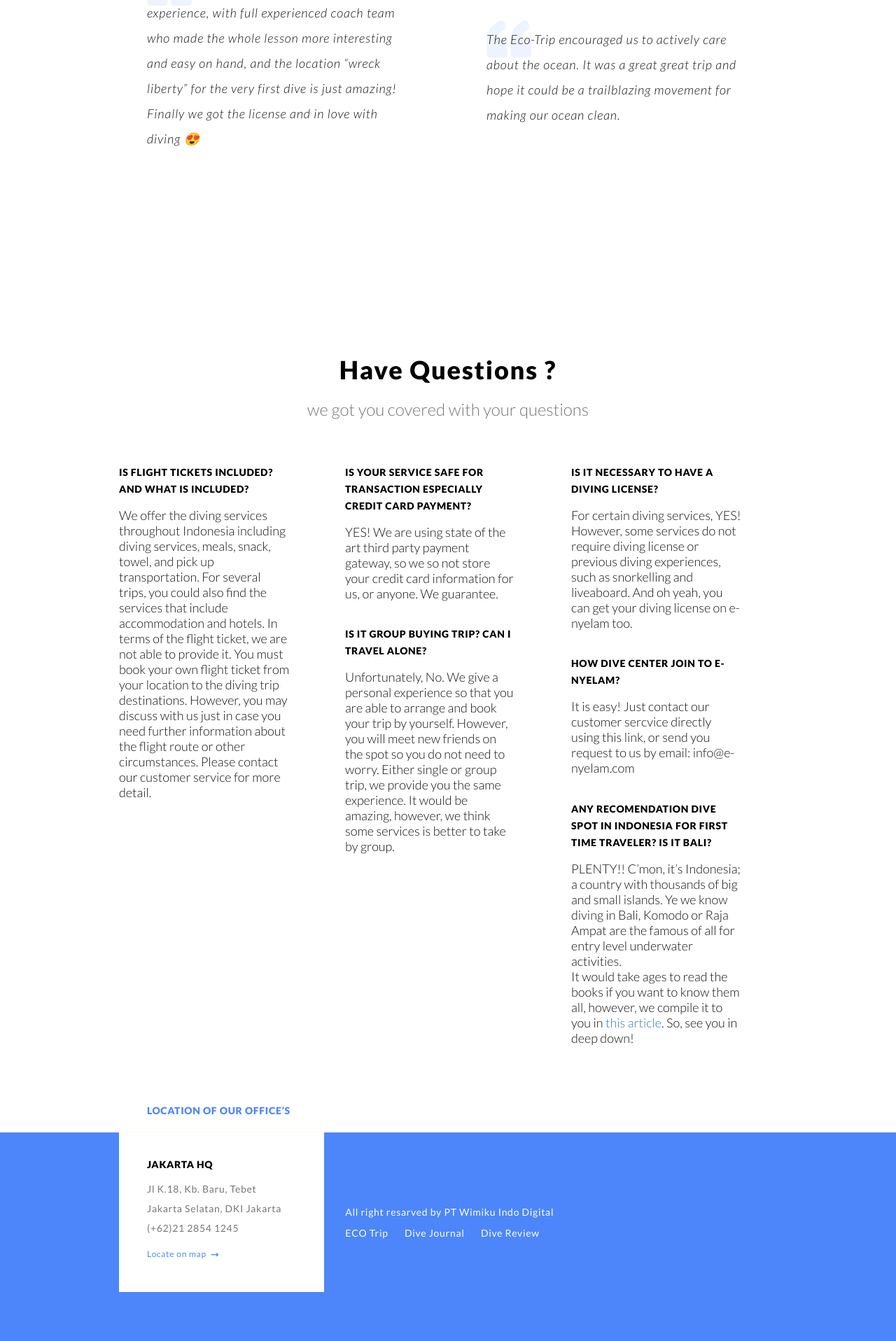
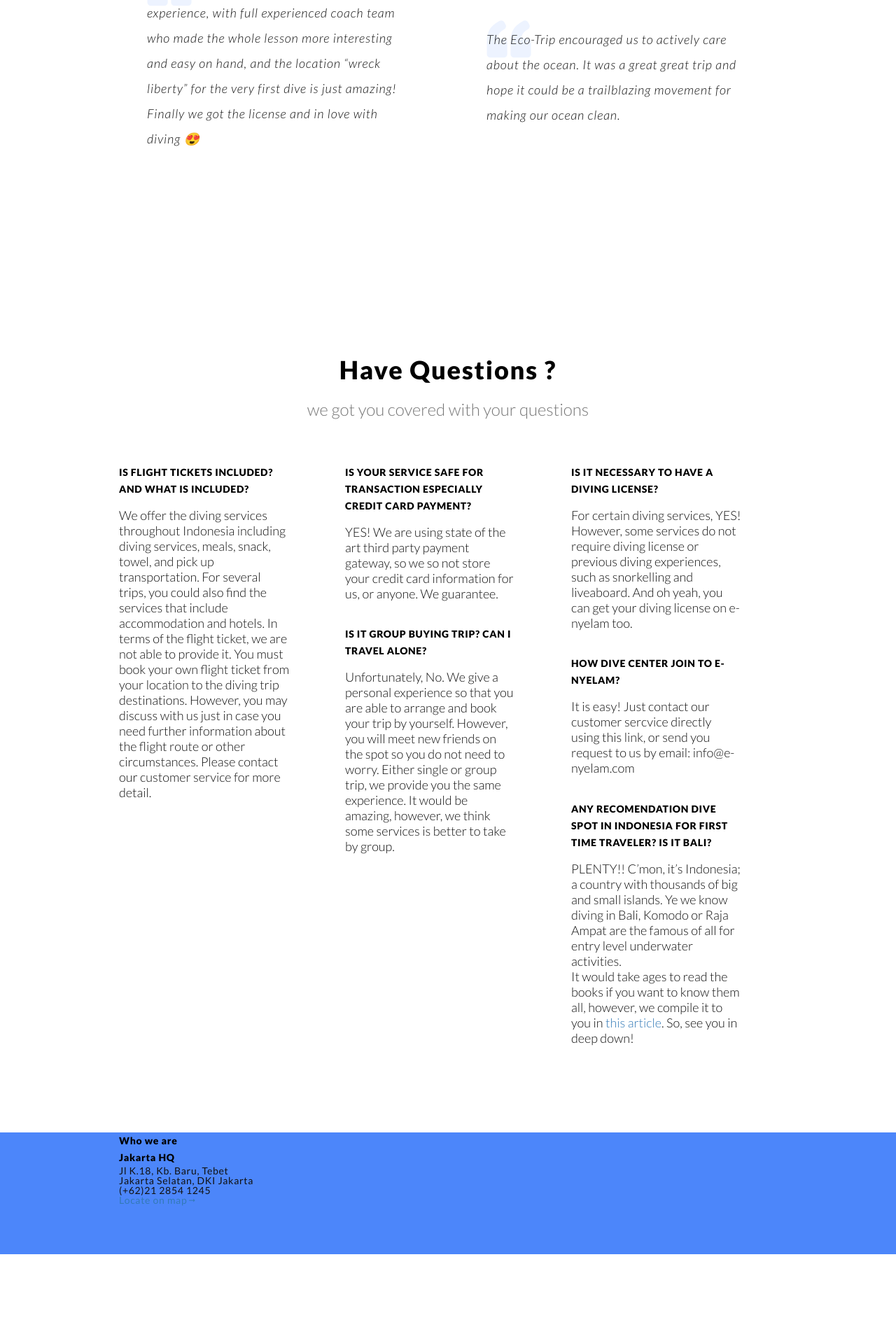
Before and after one commit to kemtol/fashion-pria, a Jekyll site: the page built from index.html, in a window 1280 px wide. Shown: the part 1670-3586 px from the top of the page at 70% size. Built offline with Jekyll 4.4.1, drawn with Linux system fonts in a browser that asks for light colours; after the commit the page ends 3462 px from its top, so only the background shows below that.

Commit message:
no message

```diff
--- a/_includes/footer.html
+++ b/_includes/footer.html
@@ -2,9 +2,9 @@
 		<div class="footer-section">
 			<div class="container">
 				<div class="row">
-					<div class="col-md-4 col-sm-12">
+					<div class="col-md-4 col-xs-12">
 						<div class="footer-address">
-							<h6 class="fa-title">Location of our office’s</h6>
+							<h6 class="fa-title">Who we are</h6>
 							<div class="address-list">
 								<div class="row">
 									<div class="col-xs-12">
@@ -18,55 +18,11 @@
 											<a href="#">Locate on map<i class="icofont icofont-long-arrow-right"></i></a>
 										</div>
 									</div>
-									<!--<div class="col-md-3 col-sm-6">
-										<div class="single-address">
-											<h6>Bali</h6>
-											<ul>
-												<li>4529 West 119th Strt</li>
-												<li>Leawood, KS 66209 </li>
-												<li>(913) 234-9800</li>
-											</ul>
-											<a href="#">Locate on map<i class="icofont icofont-long-arrow-right"></i></a>
-										</div>
-									</div>
-									<div class="col-md-3 col-sm-6">
-										<div class="single-address">
-											<h6>Komodo</h6>
-											<ul>
-												<li>3401 Nicholasville Ro </li>
-												<li>Lexington, KY 40503</li>
-												<li>(859) 971-5400</li>
-											</ul>
-											<a href="#">Locate on map<i class="icofont icofont-long-arrow-right"></i></a>
-										</div>
-									</div>
-									<div class="col-md-3 col-sm-6">
-										<div class="single-address">
-											<h6>Raja Ampat</h6>
-											<ul>
-												<li>61 St. James Place </li>
-												<li>Ardmore, PA 19003</li>
-												<li>(610) 726-9400</li>
-											</ul>
-											<a href="#">Locate on map<i class="icofont icofont-long-arrow-right"></i></a>
-										</div>
-									</div> -->
 								</div><!-- .row -->
 							</div><!-- .address-list -->
 						</div><!-- .footer-address -->
 					</div><!-- .col -->
 
-					<div class="col-md-8 col-sm-12 hidden-xs">
-						<div class="footer-about">
-							<span class="copyright-text">All right resarved by <a href="https://themeforest.net/user/bestpixels/portfolio">PT Wimiku Indo Digital</a></span>
-							<ul class="footer-links">
-								<li><a href="/eco-trip-pulau-harapan.html">ECO Trip</a></li>
-								<li><a href="/scuba-diving-indonesia.html">Dive Journal</a></li>
-								<li><a href="/scuba-diving-indonesia.html">Dive Review</a></li>
-							</ul>
-						</div><!-- .footer-about -->
-					</div><!-- .col -->
-
 				</div><!-- .row -->
 			</div><!-- .container -->
 		</div><!-- Start .footer-section -->
--- a/style.scss
+++ b/style.scss
@@ -1035,70 +1035,6 @@
 	background:#4c86fa;
 	padding-bottom:70px;
 }
-.footer-about{
-	padding:80px 0 40px;
-}
-.copyright-text{
-	display:block;
-	color:#fff;
-	padding:27px 0 16px;
-}
-.footer-links li{
-	display:inline-block;
-	margin-right:20px;
-}
-.copyright-text a,
-.footer-links li a{
-	color:#fff;
-}
-.copyright-text a:hover,
-.footer-links li a:hover{
-	color:#000;
-}
-
-.footer-address{
-	background:#fff;
-	margin-top:-61px;
-}
-.address-list{
-	padding:34px 40px 17px;
-}
-.fa-title{
-	border-bottom:1px solid #fcf8e8;
-	line-height:60px;
-	padding-left:40px;
-	color:#4c86fa;
-	text-transform:uppercase;
-}
-.single-address{
-	margin-bottom:30px;
-}
-.single-address h6{
-	text-transform:uppercase;
-	padding-bottom:9px;
-}
-.single-address ul{
-	padding-bottom:12px;
-}
-.single-address ul li{
-	font-size:14px;
-	color:#777;
-	line-height:28px;
-	letter-spacing:0.05em;
-}
-.single-address a{
-	color:#4c86fa;
-	font-size:12px;
-}
-.single-address a:hover{
-	color:#000;
-}
-.single-address a .icofont{
-	font-size:18px;
-	position:relative;
-	top:3px;
-	padding-left:3px;
-}
 
 
 /*Magnific Popup Animation*/
```
